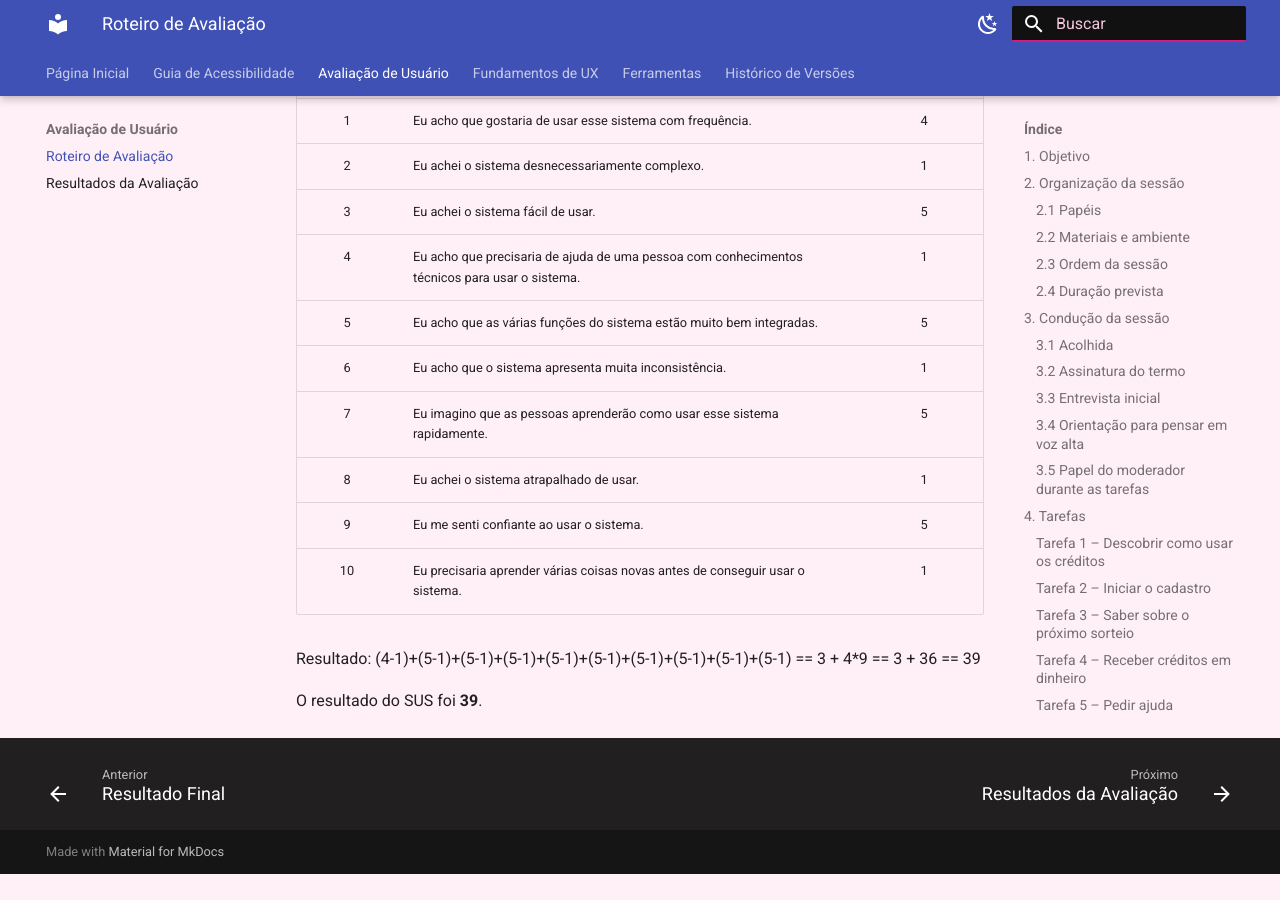
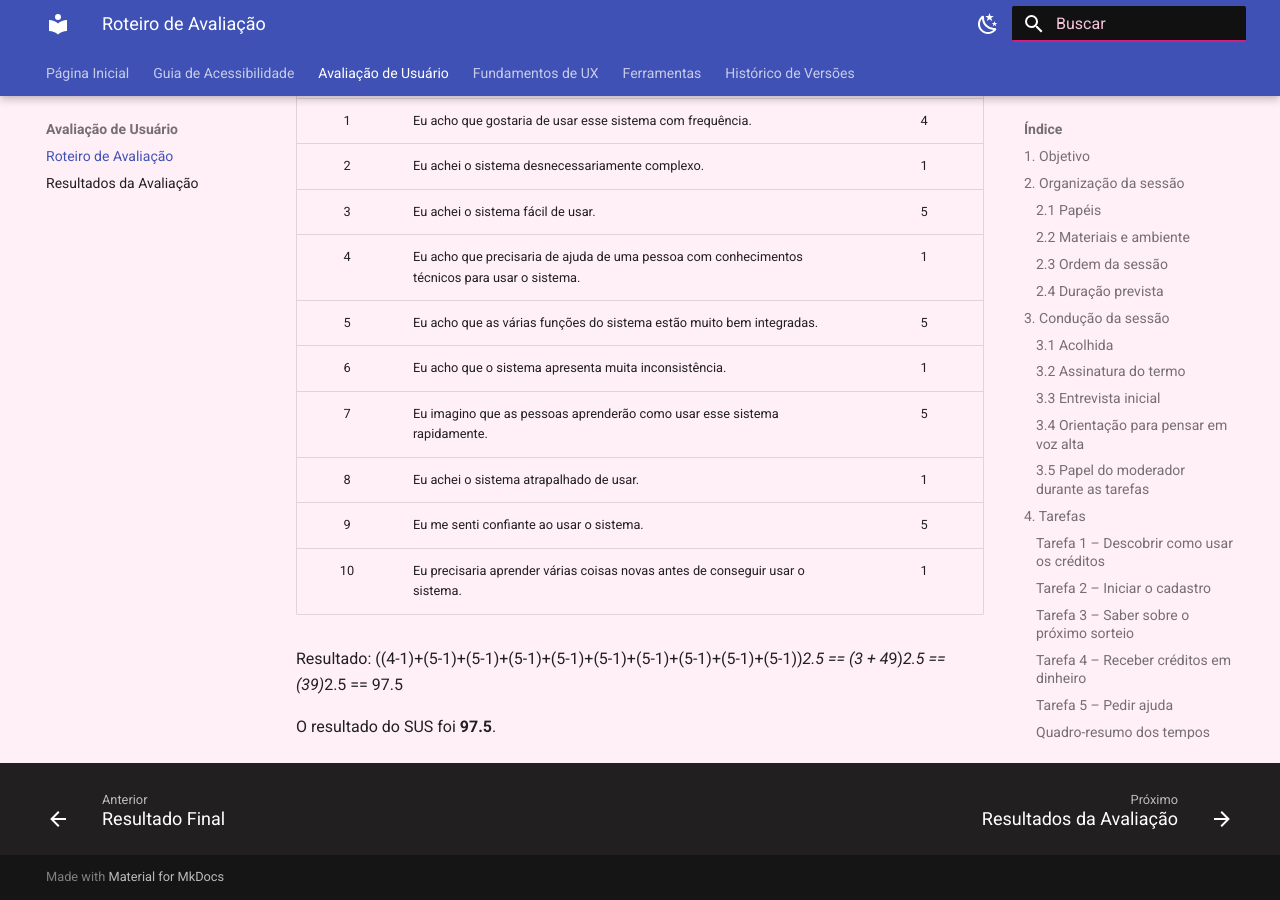
Before and after one commit to UnB-IHC/IHC_2026.2_Grupo01, an MkDocs documentation site: the page built from docs/resultado/roteiro.md, in a window 1280 px wide and 900 px high, scrolled down 11421 px. Built offline with MkDocs 1.6.1 and Material for MkDocs 9.7.7, drawn with Linux system fonts in a browser that asks for light colours; before the commit the page ends 12295 px from its top, so only the background shows below that.

Commit message:
Update SUS result calculation to 97.5

```diff
--- a/docs/resultado/roteiro.md
+++ b/docs/resultado/roteiro.md
@@ -329,6 +329,6 @@ Entregue o questionário *System Usability Scale* (SUS) logo após a última tar
 | 9 | Eu me senti confiante ao usar o sistema. | 5 |
 | 10 | Eu precisaria aprender várias coisas novas antes de conseguir usar o sistema. | 1 |
 
-Resultado: (4-1)+(5-1)+(5-1)+(5-1)+(5-1)+(5-1)+(5-1)+(5-1)+(5-1)+(5-1) == 3 + 4*9 == 3 + 36 == 39
+Resultado: ((4-1)+(5-1)+(5-1)+(5-1)+(5-1)+(5-1)+(5-1)+(5-1)+(5-1)+(5-1))*2.5 == (3 + 4*9)*2.5 == (39)*2.5 == 97.5
 
-O resultado do SUS foi **39**.
+O resultado do SUS foi **97.5**.
```
